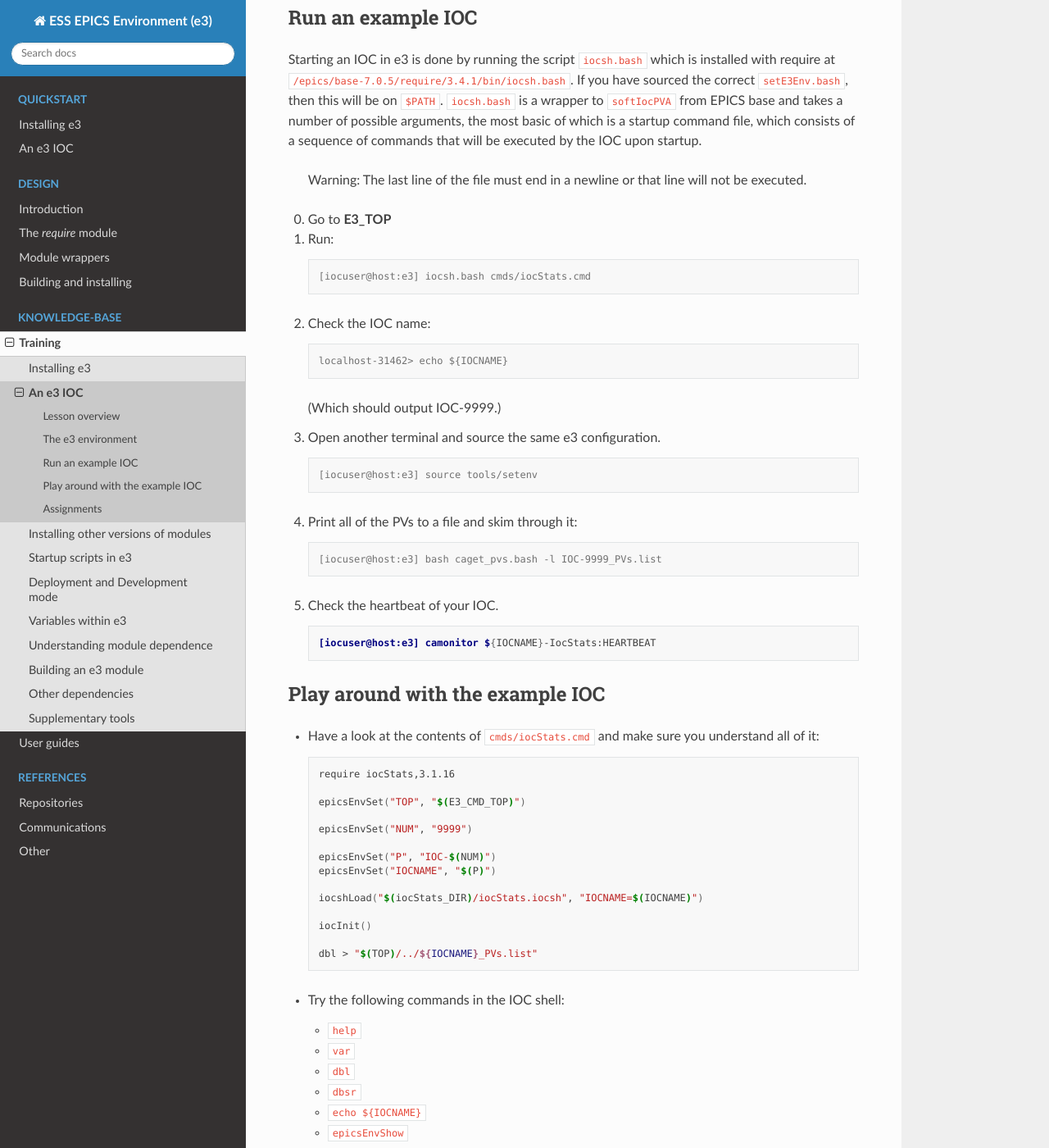
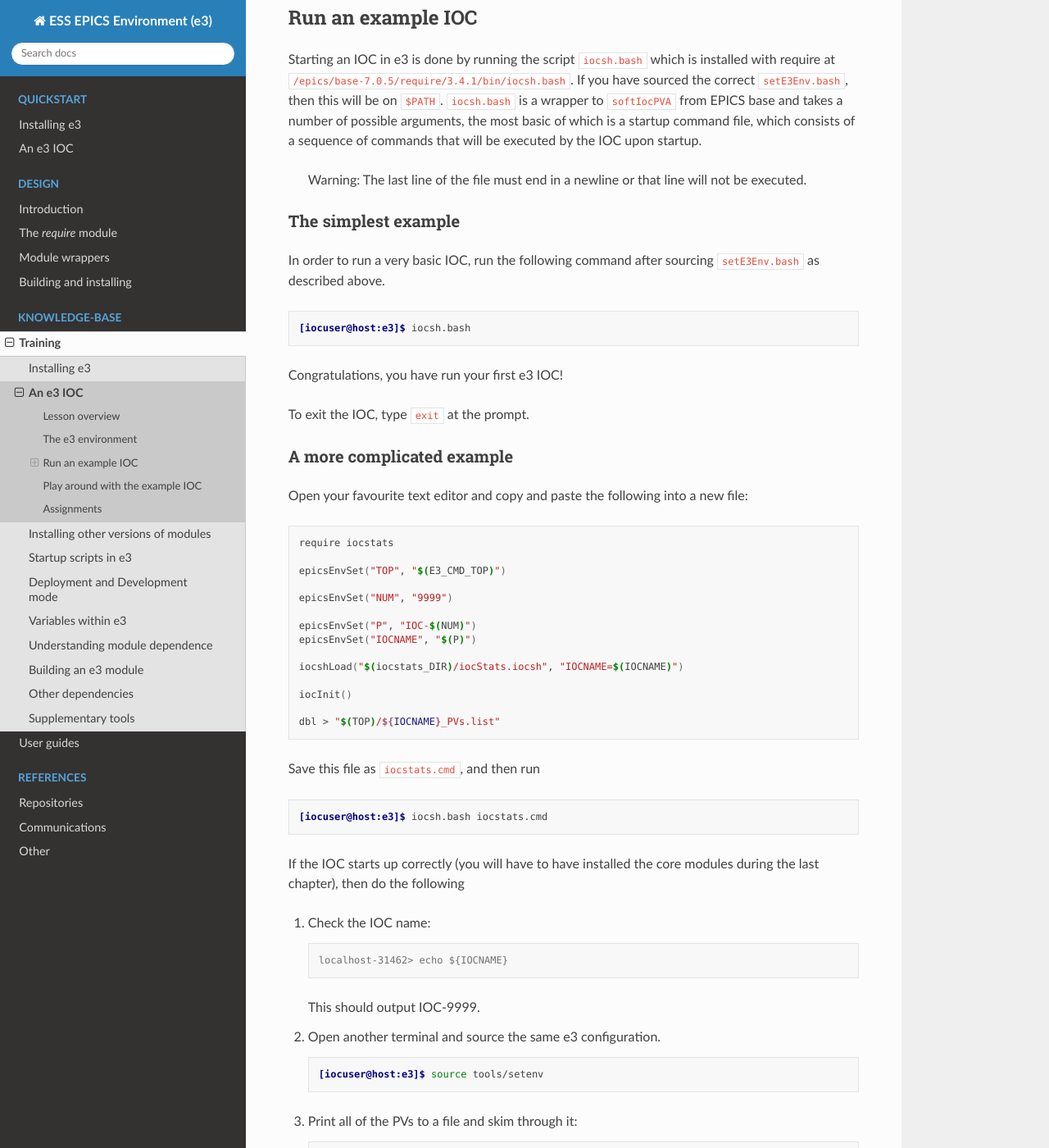
Before and after one commit to ttkorhonen/e3pages, a Sphinx documentation site: the page built from docs/kb/training/workbook/2_e3_ioc.md, in a window 1280 px wide and 1400 px high, scrolled down 1024 px. Shown: the whole window at 82% size. Built offline with Sphinx 7.4.7 and the Read the Docs theme 2.0.0, drawn with Linux system fonts in a browser that asks for light colours; some of the changed text lies outside the part shown.

Commit message:
Updated chapter 2

````diff
--- a/docs/kb/training/workbook/2_e3_ioc.md
+++ b/docs/kb/training/workbook/2_e3_ioc.md
@@ -4,8 +4,8 @@
 
 In this lesson, you'll learn how to do the following:
 
-* Load e3 using utility scripts.
-* Switch between different versions of e3.
+* Load an e3 environment using utility scripts.
+* Switch between different e3 environments.
 * Run a simple IOC with an example startup script.
 
 ---
@@ -19,7 +19,7 @@ In order to facilitate the development process, e3 supports using multiple EPICS
 For your convenience, the e3 building system - at the end of installation procedure of require and modules - creates a utility script within the `tools/` directory called `setenv`:
 
 ```console
-[iocuser@host:e3] source tools/setenv
+[iocuser@host:e3]$ source tools/setenv
 ```
 
 *N.B.! If such a file already exists, the old file will be renamed to `setenv_YYMMDDHHMM`.*
@@ -27,8 +27,8 @@ For your convenience, the e3 building system - at the end of installation proced
 Thus, one can easily switch between environments. For example:
 
 ```console
-[iocuser@host:e3] source tools/setenv
-[iocuser@host:e3] source /epics/base-7.0.3.1/require/3.4.1/bin/setE3Env.bash
+[iocuser@host:e3]$ source tools/setenv
+[iocuser@host:e3]$ source /epics/base-7.0.3.1/require/3.4.1/bin/setE3Env.bash
 ```
 
 This will first load the latest environment installed with `e3.bash`, and then it will load the environment corresponding to EPICS base 7.0.3.1 and require 3.4.1 (assuming that that has been installed).
@@ -41,45 +41,79 @@ of a sequence of commands that will be executed by the IOC upon startup.
 
 > Warning: The last line of the file must end in a newline or that line will not be executed.
 
-0. Go to **E3_TOP**
-1. Run:
+### The simplest example
 
-   ```console
-   [iocuser@host:e3] iocsh.bash cmds/iocStats.cmd
-   ```
+In order to run a very basic IOC, run the following command after sourcing `setE3Env.bash` as described above.
 
-2. Check the IOC name:
+```console
+[iocuser@host:e3]$ iocsh.bash
+```
+
+Congratulations, you have run your first e3 IOC!
+
+To exit the IOC, type `exit` at the prompt.
+
+### A more complicated example
+
+Open your favourite text editor and copy and paste the following into a new file:
+
+```bash
+require iocstats
+
+epicsEnvSet("TOP", "$(E3_CMD_TOP)")
+
+epicsEnvSet("NUM", "9999")
+
+epicsEnvSet("P", "IOC-$(NUM)")
+epicsEnvSet("IOCNAME", "$(P)")
+
+iocshLoad("$(iocstats_DIR)/iocStats.iocsh", "IOCNAME=$(IOCNAME)")
+
+iocInit()
+
+dbl > "$(TOP)/${IOCNAME}_PVs.list"
+
+```
+
+Save this file as `iocstats.cmd`, and then run
+```console
+[iocuser@host:e3]$ iocsh.bash iocstats.cmd
+```
+
+If the IOC starts up correctly (you will have to have installed the core modules during the last chapter), then do the following
+
+1. Check the IOC name:
 
    ```console
    localhost-31462> echo ${IOCNAME}
    ```
 
-   (Which should output IOC-9999.)
+   This should output IOC-9999.
 
-3. Open another terminal and source the same e3 configuration.
+2. Open another terminal and source the same e3 configuration.
 
    ```console
-   [iocuser@host:e3] source tools/setenv
+   [iocuser@host:e3]$ source tools/setenv
    ```
 
-4. Print all of the PVs to a file and skim through it:
+3. Print all of the PVs to a file and skim through it:
 
    ```console
-   [iocuser@host:e3] bash caget_pvs.bash -l IOC-9999_PVs.list
+   [iocuser@host:e3]$ while IFS= read -r pv; do caget $pv; done < IOC-9999_PVs.list
    ```
 
-5. Check the heartbeat of your IOC.
+4. Check the heartbeat of your IOC.
 
    ```console
-   [iocuser@host:e3] camonitor ${IOCNAME}-IocStats:HEARTBEAT
+   [iocuser@host:e3]$ camonitor ${IOCNAME}:HEARTBEAT
    ```
 
 ## Play around with the example IOC
 
-* Have a look at the contents of `cmds/iocStats.cmd` and make sure you understand all of it:
+* Return to the contents of `iocstats.cmd` and make sure you understand all of it:
 
   ```bash
-  require iocStats,3.1.16
+  require iocstats
 
   epicsEnvSet("TOP", "$(E3_CMD_TOP)")
 
@@ -88,11 +122,12 @@ of a sequence of commands that will be executed by the IOC upon startup.
   epicsEnvSet("P", "IOC-$(NUM)")
   epicsEnvSet("IOCNAME", "$(P)")
 
-  iocshLoad("$(iocStats_DIR)/iocStats.iocsh", "IOCNAME=$(IOCNAME)")
+  iocshLoad("$(iocstats_DIR)/iocStats.iocsh", "IOCNAME=$(IOCNAME)")
 
   iocInit()
 
-  dbl > "$(TOP)/../${IOCNAME}_PVs.list"
+  dbl > "$(TOP)/${IOCNAME}_PVs.list"
+
   ```
 
 * Try the following commands in the IOC shell:
@@ -108,7 +143,9 @@ of a sequence of commands that will be executed by the IOC upon startup.
 
 ## Assignments
 
-Please explain the following jargon to yourself:
+What is the meaning of each of the following expressions in a startup script? What function do they serve, or what action do they perform?
+
+What happens if you place the commands in a different order in the startup script?
 
 * `require`
 * `E3_CMD_TOP`
````
